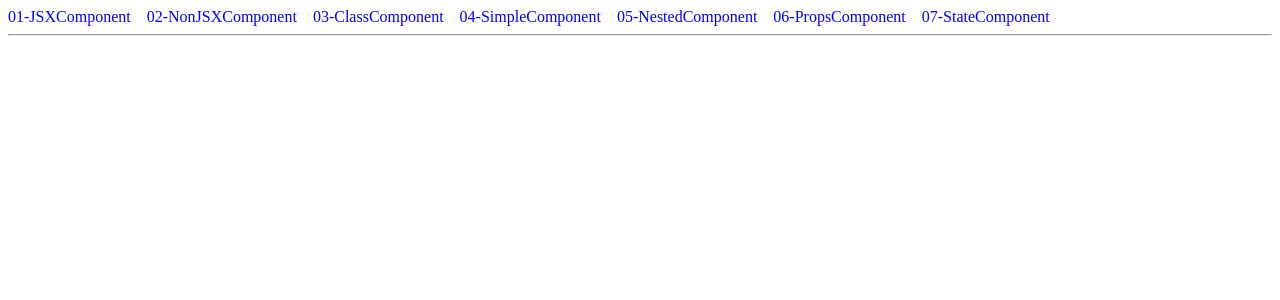
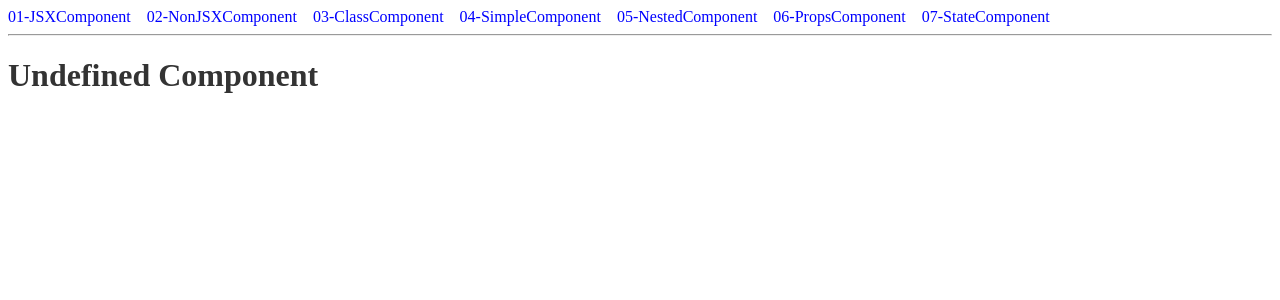
Before and after one commit to sunainapai/lab, a React (Create React App) app in the folder react/getting-started-with-react/04-components/: page / in a window 1280 px wide. Shown: the top 300 px of the page. Built offline with nearby package versions, Linux system fonts and the light colour scheme.

Commit message:
Getting Started with React: Load app on refresh

```diff
--- a/react/getting-started-with-react/04-components/src/App.js
+++ b/react/getting-started-with-react/04-components/src/App.js
@@ -11,6 +11,7 @@ import StateComponent from './07-StateComponent'
 class App extends React.Component {
   render() {
     return (
+      <div>
         <nav>
           <a href="#JSXComponent">01-JSXComponent</a>
           <a href="#NonJSXComponent">02-NonJSXComponent</a>
@@ -19,8 +20,10 @@ class App extends React.Component {
           <a href="#NestedComponent">05-NestedComponent</a>
           <a href="#PropsComponent">06-PropsComponent</a>
           <a href="#StateComponent">07-StateComponent</a>
+        </nav>
         <hr />
-      </nav>
+        <SelectedComponent />
+      </div>
     )
   }
 }
@@ -35,7 +38,7 @@ let components = {
   StateComponent: StateComponent,
 }
 
-function renderApp() {
+function SelectedComponent() {
   let hash = window.location.hash
   let name = hash === '' ? '' : hash.substring(1)
   let Component = components[name]
@@ -44,10 +47,12 @@ function renderApp() {
     Component = () => <h1>Undefined Component</h1>
   }
 
-  ReactDOM.render(<div><App /><Component /></div>,
-                  document.getElementById('root'))
+  return <Component />
 }
 
-window.onhashchange = renderApp
+
+window.onhashchange = function () {
+   ReactDOM.render(<div><App /></div>, document.getElementById('root'))
+}
 
 export default App
```
Lines whose indentation alone changed are shown as unchanged.
